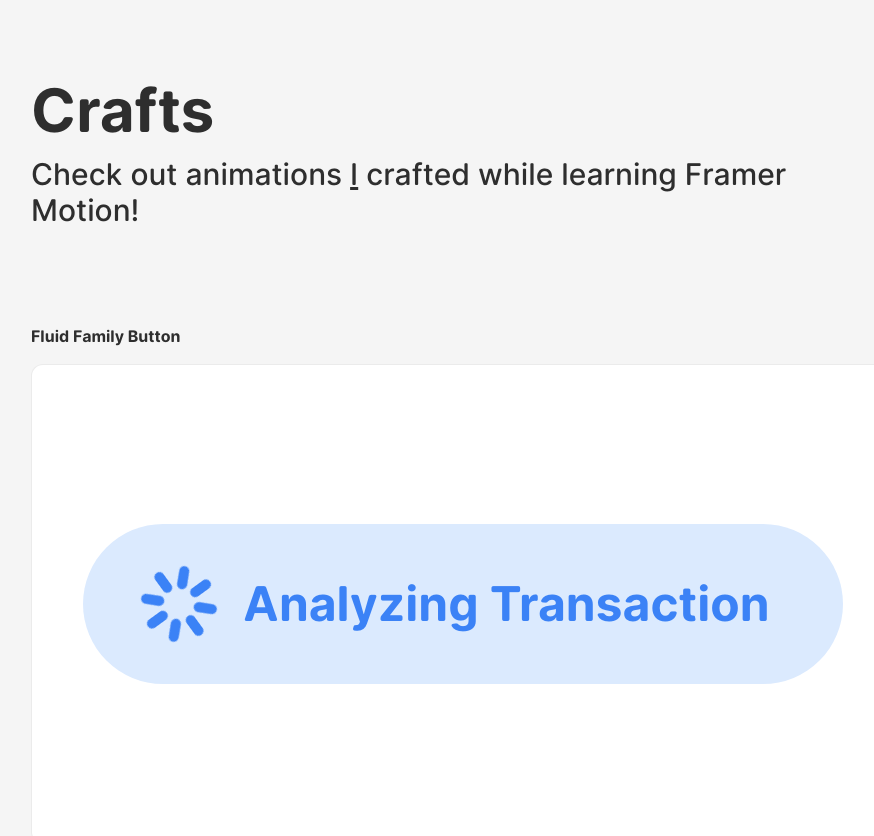
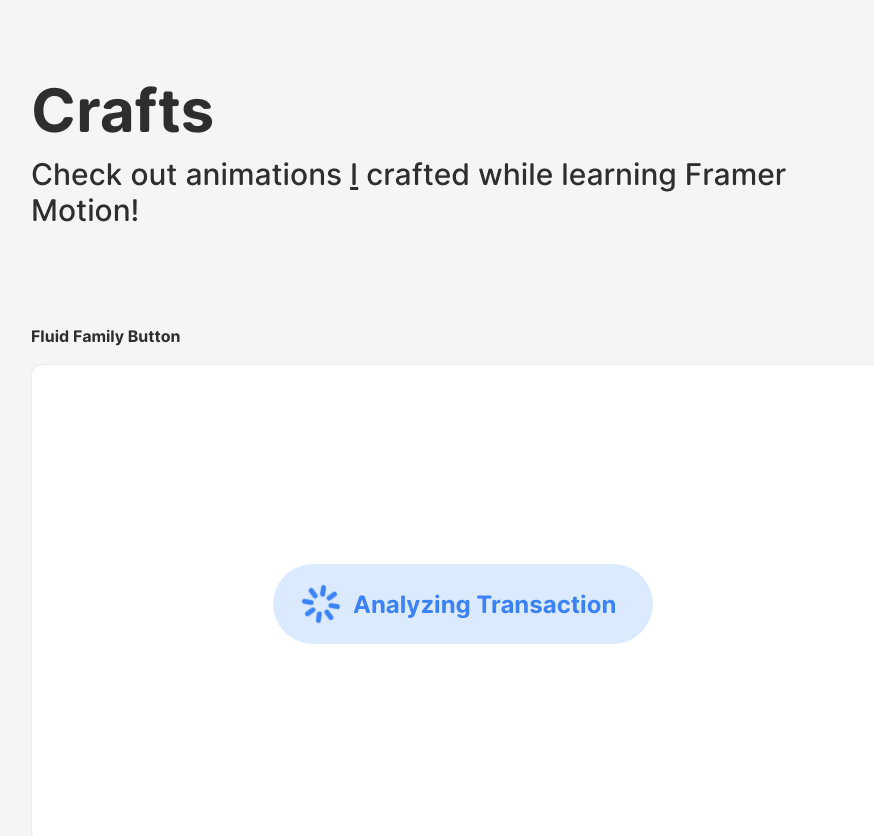
Before and after one commit to Saurabhdaswant/animations, a Next.js app: page / in a window 1280 px wide. Shown: the top 836 px of the page, without its empty margins (177-1051 px from the left). Built offline with nearby package versions, Linux system fonts and the light colour scheme.

Commit message:
less gooo

```diff
--- a/src/components/Bookmark.tsx
+++ b/src/components/Bookmark.tsx
@@ -1,8 +1,7 @@
-import React, { useState } from "react";
+import { useState } from "react";
 
+import useToggle from "@/hooks/useToggle";
 import { AnimatePresence, motion } from "framer-motion";
-import { Bookmark, Save, Trash, X } from "react-feather";
-import useToggle from "@/hooks/useToggle";
 
 export default function TagsContainer() {
   const [isInputVisible, showInput] = useToggle(false);
--- a/src/components/FamilyButton.tsx
+++ b/src/components/FamilyButton.tsx
@@ -239,7 +239,7 @@ export default function FamilyButton() {
       <p className="font-[family-name:var(--font-open-runde-bold)]">
         Fluid Family Button
       </p>
-      <div className="rounded-xl border border-solid border-black/[.08]  transition-colors flex items-center justify-center bg-white  hover:border-transparent text-sm sm:text-base h-[30rem]  px-4 ">
+      <div className="rounded-xl  border border-solid border-black/[.08]  transition-colors flex items-center justify-center bg-white  hover:border-transparent text-sm sm:text-base h-[30rem]  px-4 ">
         <div className="font-[family-name:var(--font-open-runde-bold)]  cursor-pointer grid place-items-center  text-white">
           <motion.div
             // onClick={() => {
@@ -284,7 +284,7 @@ export default function FamilyButton() {
               type: "spring",
               bounce: 0.4,
             }}
-            className=" py-10 px-14 text-5xl  rounded-full font-bold"
+            className=" py-10 scale-50 px-14 text-5xl  rounded-full font-bold"
           >
             <AnimatePresence mode="popLayout">{content}</AnimatePresence>
           </motion.div>
```
